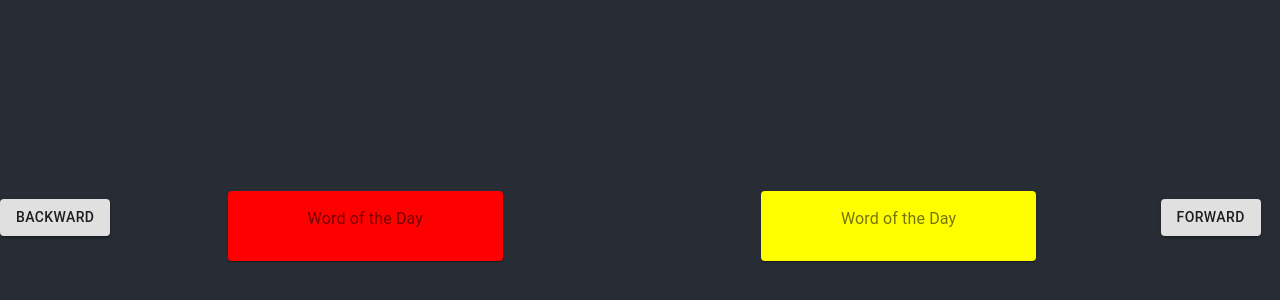
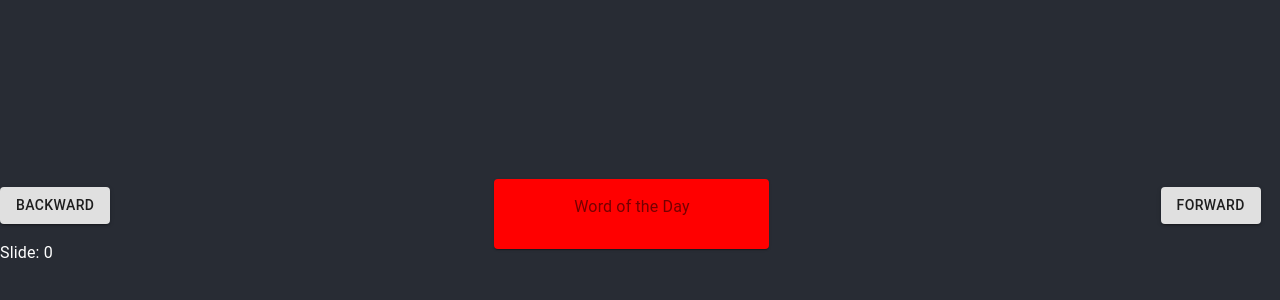
Before and after one commit to smauret/real-carousel, a React (Create React App) app: page / in a window 1280 px wide. Shown: the part 174-474 px from the top of the page. Built offline with nearby package versions, Linux system fonts and the light colour scheme.

Commit message:
added indication of slide index

```diff
--- a/src/App.tsx
+++ b/src/App.tsx
@@ -3,10 +3,6 @@ import './App.css';
 import Grid from '@material-ui/core/Grid';
 import Carousel from "./components/Carousel";
 import CarouselCard from "./components/CarouselCard";
-
-interface CarouselCardProps {
-    color: string;
-}
 
 const cards:Array<React.ReactNode> = [
     <CarouselCard color='red'/>,
--- a/src/components/Carousel.tsx
+++ b/src/components/Carousel.tsx
@@ -1,7 +1,7 @@
 import React, {useState} from 'react';
 import Grid from '@material-ui/core/Grid';
 import Button from "@material-ui/core/Button";
-
+import Typography from '@material-ui/core/Typography';
 
 interface CarouselProps {
     children: Array<React.ReactNode>;
@@ -10,7 +10,7 @@ interface CarouselProps {
 export default function Carousel({children}: CarouselProps) {
     const [activeIndex, setActiveIndex] = useState(0);
 
-    const subArray = children.slice(activeIndex, activeIndex + 2);
+    const subArray = children.slice(activeIndex, activeIndex + 1);
 
     console.log('activeIndex', activeIndex)
     const goBackward = () => {
@@ -36,6 +36,7 @@ export default function Carousel({children}: CarouselProps) {
             <Grid item xs={1}>
                 <Button variant="contained" onClick={() => goForward()}>Forward</Button>
             </Grid>
+            <Typography>Slide: {activeIndex}</Typography>
         </Grid>
     )
 }
```
